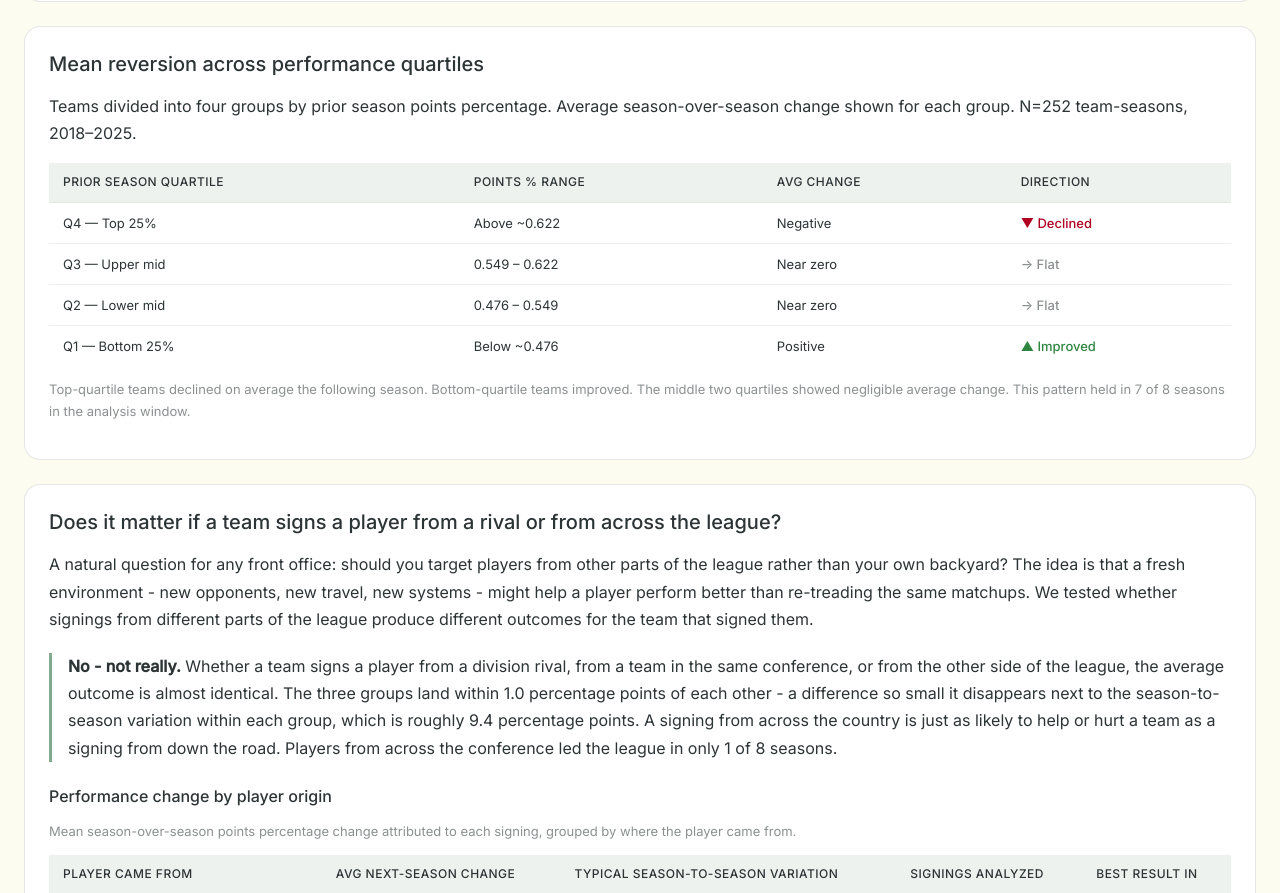
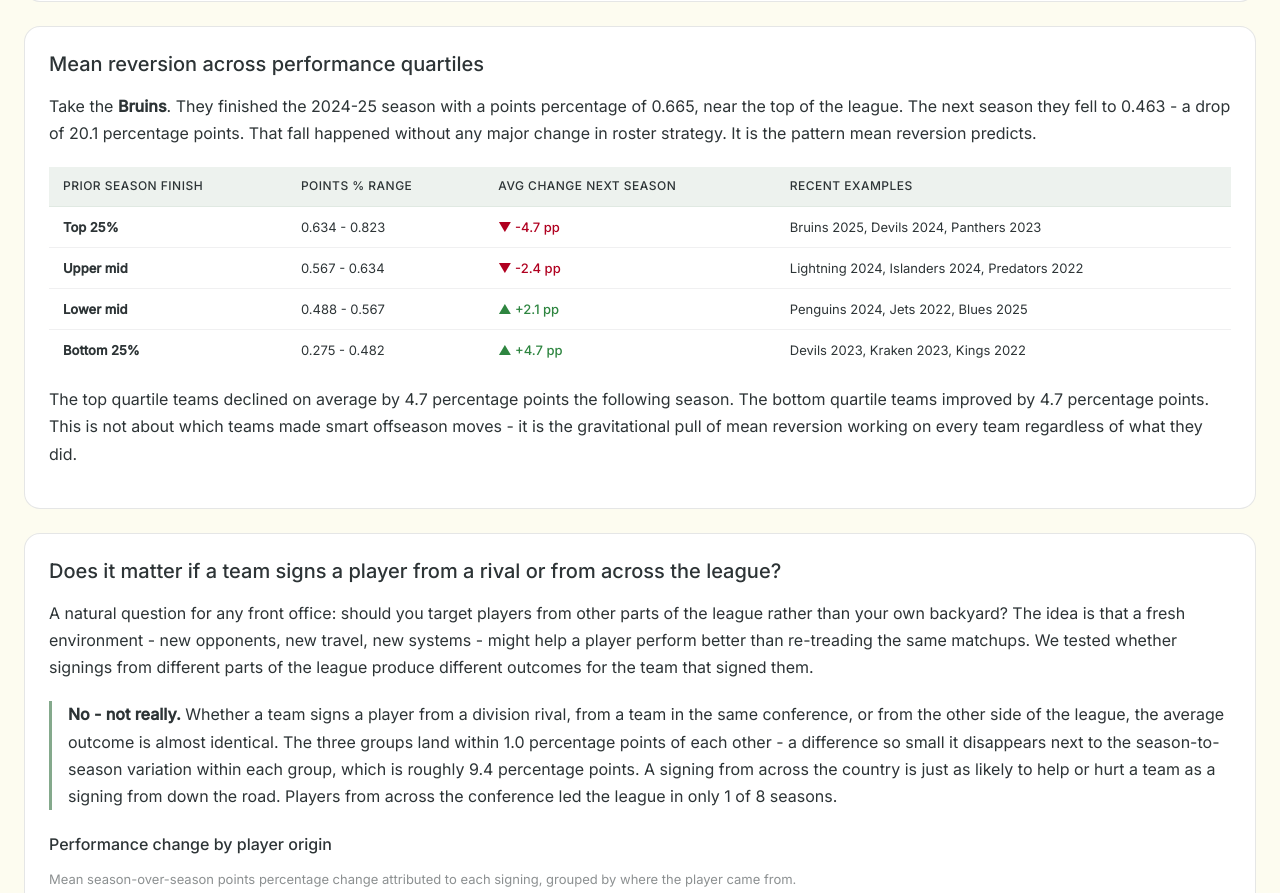
Before and after one commit to rmallorybpc/nhl-free-agency-research, a plain HTML site: page dashboard/src/findings.html in a window 1280 px wide. Shown: the part 1056-1949 px from the top of the page. Drawn offline with Linux system fonts and the light colour scheme.

Commit message:
Add dynamic quartile examples and findings table

```diff
--- a/dashboard/src/findings.html
+++ b/dashboard/src/findings.html
@@ -118,54 +118,28 @@
 
       <section class="tmg-card-wide" style="margin-bottom: var(--tmg-gap);">
         <h2 class="tmg-h2">Mean reversion across performance quartiles</h2>
-        <p class="tmg-body">
-          Teams divided into four groups by prior season points percentage.
-          Average season-over-season change shown for each group. N=252
-          team-seasons, 2018–2025.
+        <p id="quartileAnecdote" class="tmg-body" style="margin-bottom:20px">
+          Loading example...
         </p>
         <div style="overflow-x: auto; margin-top: 12px;">
-          <table class="tmg-table" aria-label="Mean reversion quartile table">
+          <table class="tmg-table" id="quartileTable">
             <thead>
               <tr>
-                <th>Prior season quartile</th>
-                <th>Points % range</th>
-                <th>Avg change</th>
-                <th>Direction</th>
+                <th scope="col">Prior season finish</th>
+                <th scope="col">Points % range</th>
+                <th scope="col">Avg change next season</th>
+                <th scope="col">Recent examples</th>
               </tr>
             </thead>
-            <tbody>
+            <tbody id="quartileTableBody">
               <tr>
-                <td>Q4 — Top 25%</td>
-                <td>Above ~0.622</td>
-                <td>Negative</td>
-                <td style="color: var(--tmg-error); font-weight: 500;">▼ Declined</td>
-              </tr>
-              <tr>
-                <td>Q3 — Upper mid</td>
-                <td>0.549 – 0.622</td>
-                <td>Near zero</td>
-                <td style="color: rgba(45, 52, 54, 0.55); font-weight: 500;">→ Flat</td>
-              </tr>
-              <tr>
-                <td>Q2 — Lower mid</td>
-                <td>0.476 – 0.549</td>
-                <td>Near zero</td>
-                <td style="color: rgba(45, 52, 54, 0.55); font-weight: 500;">→ Flat</td>
-              </tr>
-              <tr>
-                <td>Q1 — Bottom 25%</td>
-                <td>Below ~0.476</td>
-                <td>Positive</td>
-                <td style="color: var(--tmg-success); font-weight: 500;">▲ Improved</td>
+                <td colspan="4">Loading quartile data...</td>
               </tr>
             </tbody>
           </table>
         </div>
-        <p class="tmg-body-sm tmg-text-muted" style="margin-top: 12px;">
-          Top-quartile teams declined on average the following season.
-          Bottom-quartile teams improved. The middle two quartiles showed
-          negligible average change. This pattern held in 7 of 8 seasons
-          in the analysis window.
+        <p id="quartileClosing" class="tmg-body" style="margin-top:16px">
+          Loading interpretation...
         </p>
       </section>
 
@@ -446,10 +420,16 @@
       const f1 = document.getElementById('finding1Plain');
       const f2 = document.getElementById('finding2Plain');
       const f3 = document.getElementById('finding3Plain');
+      const quartileAnecdote = document.getElementById('quartileAnecdote');
+      const quartileClosing = document.getElementById('quartileClosing');
+      const quartileBody = document.getElementById('quartileTableBody');
       const geographyBody = document.getElementById('geographyOverallBody');
       if (f1) f1.innerHTML = fallbackHtml;
       if (f2) f2.innerHTML = fallbackHtml;
       if (f3) f3.innerHTML = fallbackHtml;
+      if (quartileAnecdote) quartileAnecdote.innerHTML = fallbackHtml;
+      if (quartileClosing) quartileClosing.innerHTML = fallbackHtml;
+      if (quartileBody) quartileBody.innerHTML = '<tr><td colspan="4"><em>Quartile table temporarily unavailable.</em></td></tr>';
       if (geographyBody) geographyBody.innerHTML = '<tr><td colspan="5"><em>Geography table temporarily unavailable.</em></td></tr>';
     }
 
@@ -573,6 +553,108 @@
 
       const container = document.getElementById('finding2Plain');
       if (container) container.innerHTML = sentence;
+    }
+
+    function renderQuartileAnecdote(examples) {
+      // Find the most extreme Q4 fall - largest negative points_pct_change
+      const q4Examples = examples.filter(e => e.quartile === '4');
+      if (!q4Examples.length) {
+        setFindingsFallback();
+        return;
+      }
+
+      const worstFall = q4Examples.reduce((worst, current) => {
+        return parseFloat(current.points_pct_change) < parseFloat(worst.points_pct_change)
+          ? current : worst;
+      });
+
+      const priorSeason = parseInt(worstFall.season_year, 10) - 1;
+      const fallPP = Math.abs(parseFloat(worstFall.points_pct_change) * 100).toFixed(1);
+      const priorPct = parseFloat(worstFall.prior_season_points_pct).toFixed(3);
+      const currentPct = parseFloat(worstFall.points_percentage).toFixed(3);
+
+      const sentence = `
+        Take the <strong>${worstFall.teamCommonName}</strong>. They finished
+        the ${priorSeason}-${parseInt(worstFall.season_year, 10).toString().slice(2)}
+        season with a points percentage of ${priorPct}, near the top of the league.
+        The next season they fell to ${currentPct} - a drop of ${fallPP} percentage
+        points. That fall happened without any major change in roster strategy.
+        It is the pattern mean reversion predicts.
+      `;
+
+      document.getElementById('quartileAnecdote').innerHTML = sentence;
+    }
+
+    function renderQuartileTable(summary, examples) {
+      // Map quartile to display name
+      const finishLabel = {
+        '4': 'Top 25%',
+        '3': 'Upper mid',
+        '2': 'Lower mid',
+        '1': 'Bottom 25%'
+      };
+
+      // Sort Q4 to top, Q1 to bottom
+      const sorted = [...summary].sort((a, b) =>
+        parseInt(b.quartile, 10) - parseInt(a.quartile, 10));
+
+      const rows = sorted.map(q => {
+        const change = parseFloat(q.mean_change);
+        const changePP = (change * 100).toFixed(1);
+        const changeSign = change >= 0 ? '+' : '';
+        const changeColor = change > 0.005 ? 'var(--tmg-success)'
+          : change < -0.005 ? 'var(--tmg-error)'
+          : 'var(--tmg-text-muted)';
+        const arrow = change > 0.005 ? '▲' : change < -0.005 ? '▼' : '→';
+
+        const pctMin = parseFloat(q.points_pct_min).toFixed(3);
+        const pctMax = parseFloat(q.points_pct_max).toFixed(3);
+        const range = `${pctMin} - ${pctMax}`;
+
+        // Get three examples for this quartile
+        const quartileExamples = examples.filter(e => e.quartile === q.quartile);
+        const exampleStrings = quartileExamples.slice(0, 3).map(e => {
+          const seasonShort = parseInt(e.season_year, 10).toString();
+          return `${e.teamCommonName} ${seasonShort}`;
+        });
+        const exampleList = exampleStrings.join(', ');
+
+        return `
+          <tr>
+            <td><strong>${finishLabel[q.quartile]}</strong></td>
+            <td>${range}</td>
+            <td style="color:${changeColor}; font-weight:500">
+              ${arrow} ${changeSign}${changePP} pp
+            </td>
+            <td style="color:var(--tmg-text-muted)">${exampleList}</td>
+          </tr>
+        `;
+      }).join('');
+
+      document.getElementById('quartileTableBody').innerHTML = rows;
+    }
+
+    function renderQuartileClosing(summary) {
+      const q4 = summary.find(q => q.quartile === '4');
+      const q1 = summary.find(q => q.quartile === '1');
+
+      if (!q4 || !q1) {
+        setFindingsFallback();
+        return;
+      }
+
+      const q4Drop = Math.abs(parseFloat(q4.mean_change) * 100).toFixed(1);
+      const q1Gain = (parseFloat(q1.mean_change) * 100).toFixed(1);
+
+      const closing = `
+        The top quartile teams declined on average by ${q4Drop} percentage
+        points the following season. The bottom quartile teams improved by
+        ${q1Gain} percentage points. This is not about which teams made
+        smart offseason moves - it is the gravitational pull of mean reversion
+        working on every team regardless of what they did.
+      `;
+
+      document.getElementById('quartileClosing').innerHTML = closing;
     }
 
     function renderFinding3Plain(overallSummary, seasonsRanked, regressionCoefs) {
@@ -750,6 +832,8 @@
       fetchCsvSafe(coefficientUrlCandidates('model_b_full_coefficients.csv'), 'model_b_full_coefficients.csv'),
       fetchCsvSafe(coefficientUrlCandidates('model_a_restricted_coefficients.csv'), 'model_a_restricted_coefficients.csv'),
       fetchCsvSafe(coefficientUrlCandidates('model_b_restricted_coefficients.csv'), 'model_b_restricted_coefficients.csv'),
+      fetchCsvSafe(coefficientUrlCandidates('quartile_summary.csv'), 'quartile_summary.csv'),
+      fetchCsvSafe(coefficientUrlCandidates('quartile_examples.csv'), 'quartile_examples.csv'),
       fetchCsvSafe(coefficientUrlCandidates('geography_overall_summary.csv'), 'geography_overall_summary.csv'),
       fetchCsvSafe(coefficientUrlCandidates('geography_seasons_ranked_first.csv'), 'geography_seasons_ranked_first.csv'),
       fetchCsvSafe(coefficientUrlCandidates('geography_regression.csv'), 'geography_regression.csv')
@@ -759,6 +843,8 @@
       modelBFullCsv,
       modelARestrictedCsv,
       modelBRestrictedCsv,
+      quartileSummaryCsv,
+      quartileExamplesCsv,
       geoOverallCsv,
       geoSeasonsCsv,
       geoRegCsv
@@ -785,6 +871,17 @@
         modelComparisonRows
       );
 
+      if (quartileSummaryCsv && quartileExamplesCsv) {
+        const summaryParsed = parseCsv(quartileSummaryCsv);
+        const examplesParsed = parseCsv(quartileExamplesCsv);
+        renderQuartileAnecdote(examplesParsed);
+        renderQuartileTable(summaryParsed, examplesParsed);
+        renderQuartileClosing(summaryParsed);
+      } else {
+        setFindingsFallback();
+        return;
+      }
+
       if (geoOverallCsv && geoSeasonsCsv && geoRegCsv) {
         const overallParsed = parseCsv(geoOverallCsv);
         const seasonsParsed = parseCsv(geoSeasonsCsv);
--- /dev/null
+++ b/output/tables/quartile_examples.csv
@@ -0,0 +1,13 @@
+quartile,quartile_label,example_rank,teamCommonName,teamTriCode,season_year,prior_season_points_pct,points_percentage,points_pct_change
+4,Q4 Top 25%,1,Bruins,BOS,2025,0.665,0.463,-0.201
+4,Q4 Top 25%,2,Devils,NJD,2024,0.683,0.494,-0.189
+4,Q4 Top 25%,3,Panthers,FLA,2023,0.744,0.561,-0.183
+3,Q3 Upper mid,1,Lightning,TBL,2024,0.598,0.598,0
+3,Q3 Upper mid,2,Islanders,NYI,2024,0.567,0.573,0.006
+3,Q3 Upper mid,3,Predators,NSH,2022,0.571,0.591,0.02
+2,Q2 Lower mid,1,Penguins,PIT,2024,0.555,0.537,-0.018
+2,Q2 Lower mid,2,Jets,WPG,2022,0.562,0.543,-0.02
+2,Q2 Lower mid,3,Blues,STL,2025,0.561,0.585,0.024
+1,Q1 Bottom 25%,1,Devils,NJD,2023,0.384,0.683,0.299
+1,Q1 Bottom 25%,2,Kraken,SEA,2023,0.366,0.61,0.244
+1,Q1 Bottom 25%,3,Kings,LAK,2022,0.438,0.604,0.166
--- /dev/null
+++ b/output/tables/quartile_summary.csv
@@ -0,0 +1,5 @@
+quartile,quartile_label,points_pct_min,points_pct_max,mean_change,sd_change,team_count,moved_predicted_direction_pct
+1,Q1 Bottom 25%,0.274648,0.482143,0.04705430158730158,0.09010791548231968,63,74.60317460317461
+2,Q2 Lower mid,0.487805,0.567073,0.021374723075610173,0.09013162835731801,63,7.936507936507936
+3,Q3 Upper mid,0.567073,0.634146,-0.024419571428571422,0.08987239059170621,63,11.11111111111111
+4,Q4 Top 25%,0.634146,0.823171,-0.04746725396825397,0.07483578017231446,63,76.19047619047619
```
Also changed, not shown: 1 other file.
